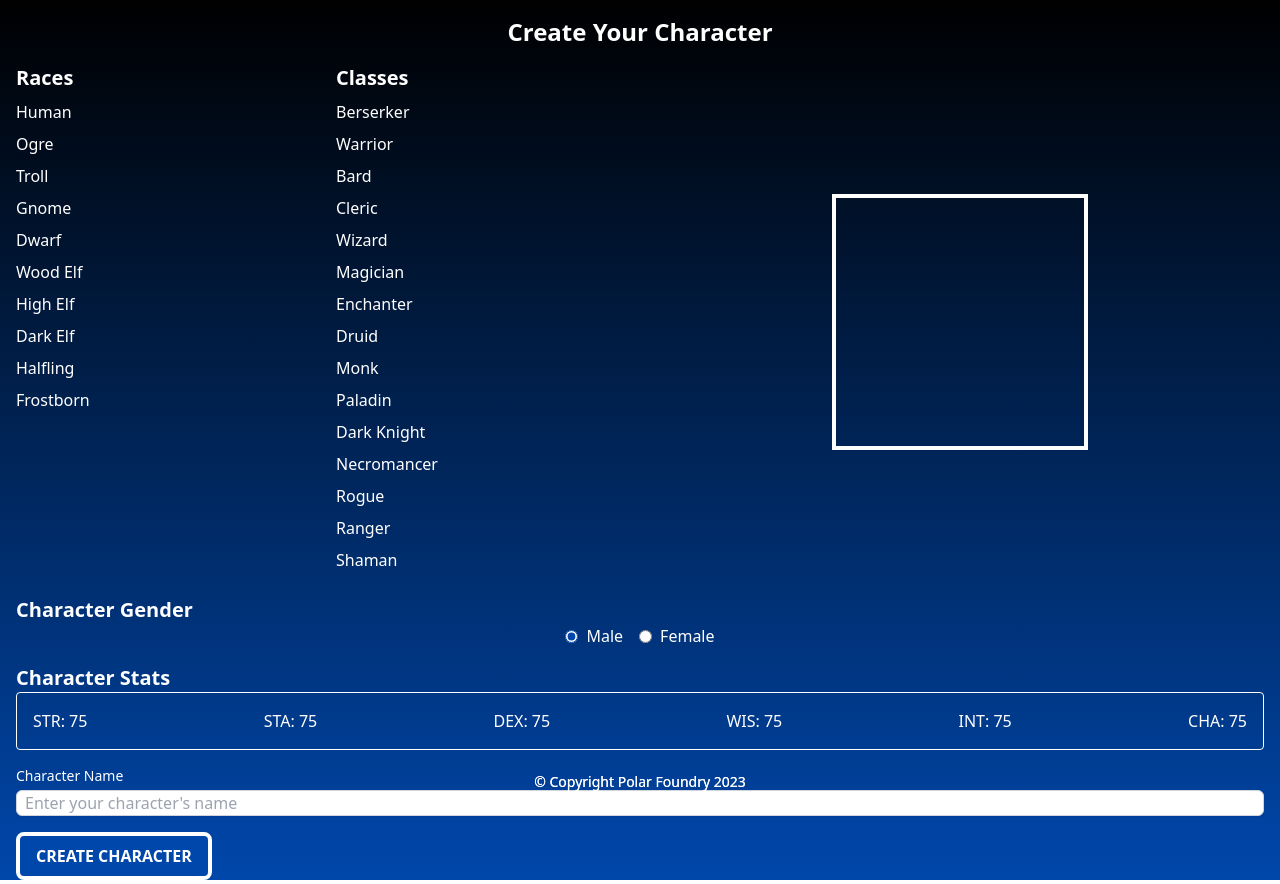
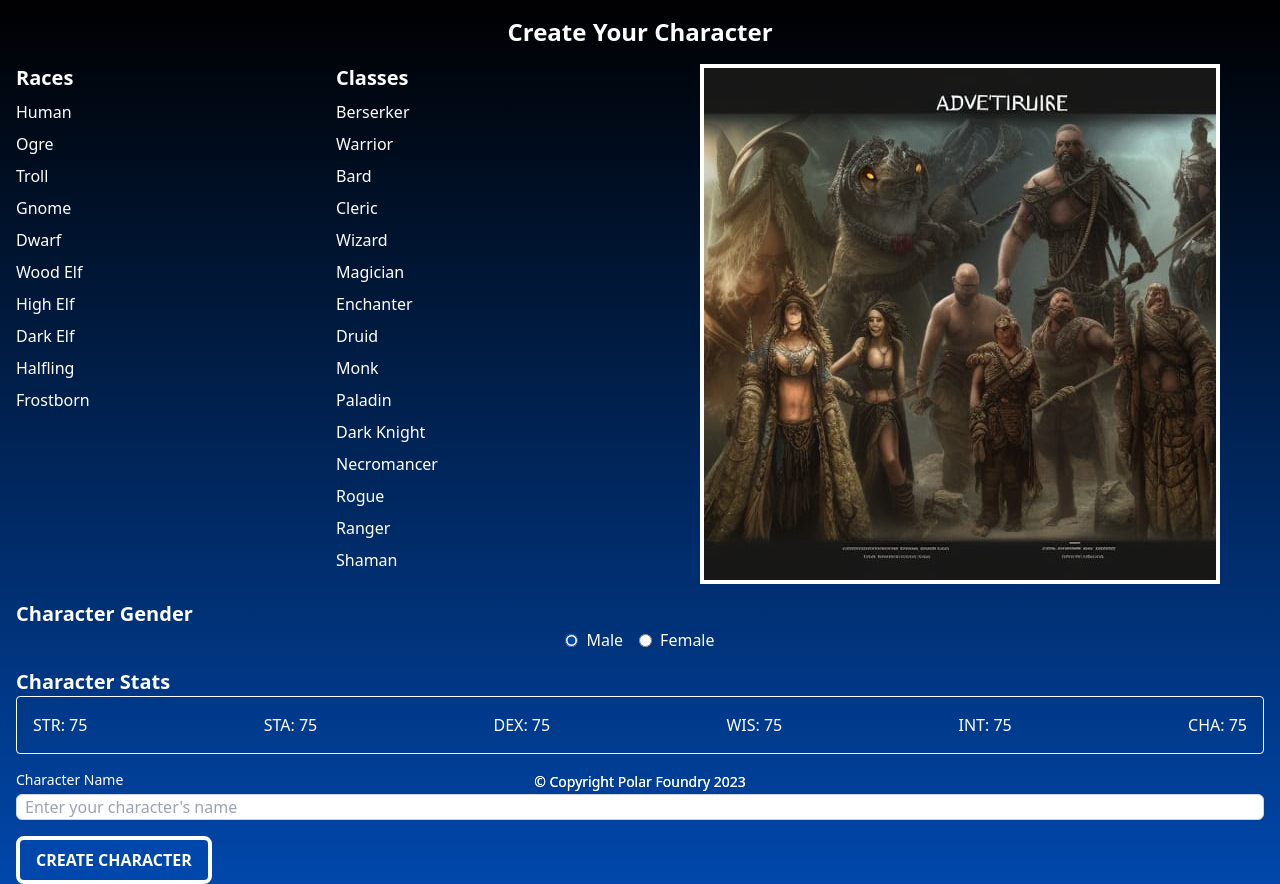
Before and after one commit to benochi/pfrpg, a Next.js app: page /character/create in a window 1280 px wide. Built offline with nearby package versions, Linux system fonts and the light colour scheme.

Commit message:
test art added

```diff
--- a/src/pages/character/create.tsx
+++ b/src/pages/character/create.tsx
@@ -4,6 +4,7 @@ import Link from 'next/link';
 import { Race, Class, StatModifiers } from '../../types/types';
 import racesData from '../../data/races.json';
 import classesData from '../../data/classes.json';
+import Image from 'next/image';
 
 const baseStats: StatModifiers = {
   STR: 75,
@@ -70,6 +71,13 @@ const CreateCharacter: React.FC = () => {
     setCharacterName(event.target.value);
   };
 
+  const getImagePath = () => {
+    if (selectedRace && selectedClass && gender) {
+      return `/images/characters/${gender}/${selectedRace.name.toLowerCase()}_${selectedClass.name.toLowerCase()}.png`;
+    }
+    return '/images/characters/default.png';
+  };
+
   return (
     <Layout>
       <div className="container mx-auto px-4">
@@ -104,9 +112,17 @@ const CreateCharacter: React.FC = () => {
             </ul>
           </div>
           <div className="lg:w-1/2 w-full flex justify-center items-center">
-            <div className="border-4 border-white w-64 h-64">
-            </div>
-          </div>
+        <div className="border-4 border-white">
+          {/* Responsive image with dynamic source */}
+          <Image
+            src={getImagePath()}
+            alt="Character Image"
+            width={200} // Set the size of your images
+            height={200}
+            layout="responsive" // This makes the image responsive
+          />
+        </div>
+      </div>
         </div>
         <div className="mt-4">
         <h2 className="text-xl font-bold">Character Gender</h2>
```
Also changed, not shown: public/images/characters/default.png (added), public/images/characters/male/human_berserker.png (added).
